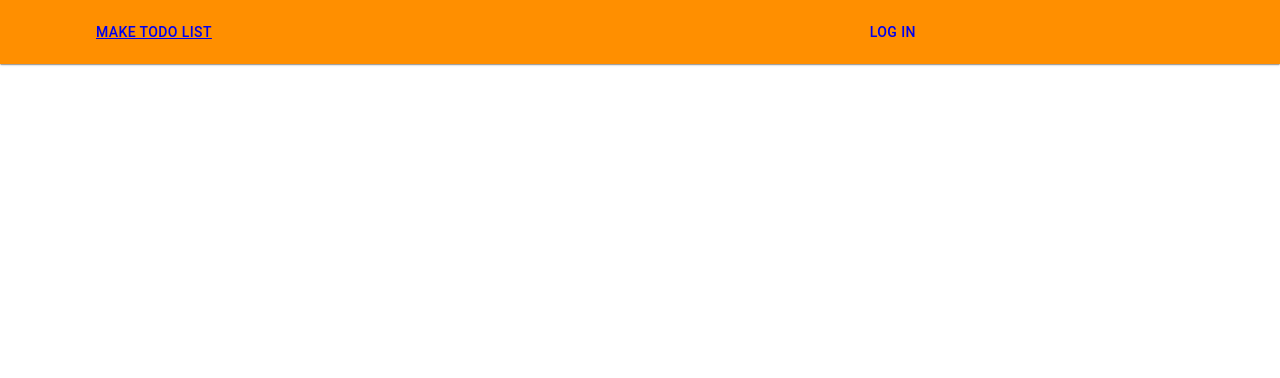
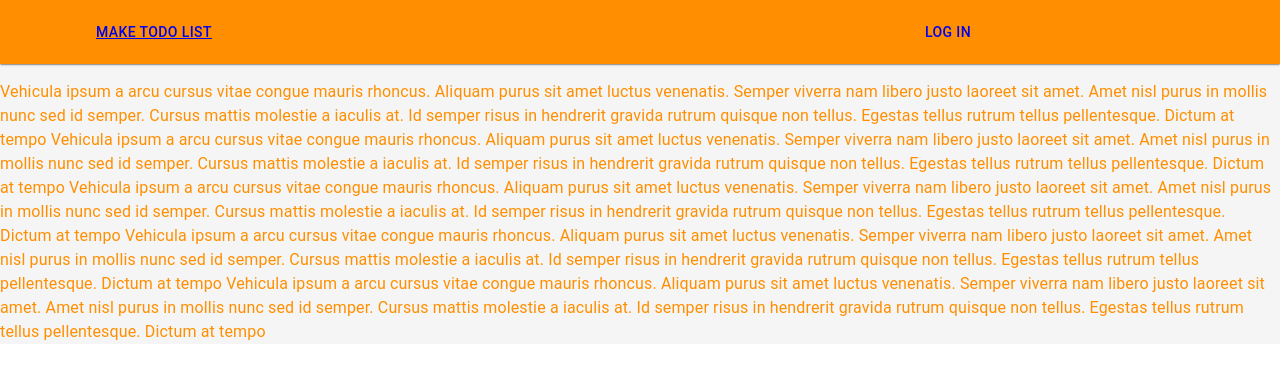
Before and after one commit to bishnuthapako/make-daily-todolist, a React (Create React App) app: page /post/view/1 in a window 1280 px wide. Shown: the top 378 px of the page. Built offline with nearby package versions, Linux system fonts and the light colour scheme; no server answers; the database is empty.

Commit message:
project updated

```diff
--- a/src/component/App.js
+++ b/src/component/App.js
@@ -66,11 +66,9 @@ const handleDelete = async (id)=> {
             <CssBaseline />
             <Header isAuth={isAuth} setIsAuth={setIsAuth}/>
       <Routes>
-
-        {/* <Route path="/" element={<Home isAuth={isAuth}/> */}
         <Route path="/" element={<Home todoList={todoList} isAuth={isAuth} handleDelete={handleDelete} />} />
         <Route path="/login" element={<Login setIsAuth={setIsAuth} />} />
-        <Route path="/post/:id" element={<Post />} />
+        <Route path="/post/view/:id" element={<Post />} />
         <Route path ="/create" element={<Create getTodolist={getTodolist} />} />
       </Routes>
         </BodyBox>
--- a/src/component/Header.js
+++ b/src/component/Header.js
@@ -14,9 +14,8 @@ const CustomToolbar = styled(Toolbar)({
 const FlexBox = styled(Box)({
     display: "flex",
     justifyContent: "space-between",
-    width: "30%",
-    alignItems: "center",
-    color: "white"
+    width: "25%",
+    alignItems: "center"
 })
 
 const Header = ({isAuth, setIsAuth}) => {
--- a/src/component/page/Home.js
+++ b/src/component/page/Home.js
@@ -1,10 +1,12 @@
 import { Avatar, Button, Card, CardContent, CardHeader, Container, Grid, IconButton, Typography } from '@mui/material'
 import React from 'react'
 import MoreVertIcon from '@mui/icons-material/MoreVert';
+import { auth } from '../../config/firebase';
+import { Link } from 'react-router-dom';
 
 
 
-const Home = ({todoList, handleDelete}) => {
+const Home = ({todoList, handleDelete, isAuth}) => {
 
   // console.log(todo, 'todo')
   // console.log(todo?.imgurl, 'img')
@@ -24,9 +26,15 @@ const Home = ({todoList, handleDelete}) => {
             }
           action={
             <IconButton aria-label="settings">
+              {
+                isAuth && todo?.author.id === auth?.currentUser?.uid && (
+                  <>
               <Button type="submit" onClick={()=>handleDelete(todo?.id)}>
                 <MoreVertIcon />
               </Button>
+                </>
+                )
+              }
             </IconButton>
           }
           title={todo?.author?.name}
@@ -34,13 +42,14 @@ const Home = ({todoList, handleDelete}) => {
         />
           <CardContent>
                 <Typography variant="h5" color="text.secondary">
+                  <Link to={`/post/view/${todo.author.id}`} style={{textDecoration: "none"}}>
                   {todo?.title}
+                  </Link>
                 </Typography>
             </CardContent>
             <CardContent sx={{mt: -2}}>
               <Typography variant="body2" color="text.secondary">
               {todo?.description}
-              console.log(todo?.author?.id, "id")
               </Typography>
             </CardContent>
         </Card>
--- a/src/component/page/Post.js
+++ b/src/component/page/Post.js
@@ -1,8 +1,19 @@
+import { Box, Typography } from '@mui/material'
 import React from 'react'
+import { useParams } from 'react-router-dom'
 
 const Post = () => {
+  const { id } = useParams()
   return (
-    <div>Post</div>
+    <Box sx={{pt: 10}}>
+      <Typography>
+      Vehicula ipsum a arcu cursus vitae congue mauris rhoncus. Aliquam purus sit amet luctus venenatis. Semper viverra nam libero justo laoreet sit amet. Amet nisl purus in mollis nunc sed id semper. Cursus mattis molestie a iaculis at. Id semper risus in hendrerit gravida rutrum quisque non tellus. Egestas tellus rutrum tellus pellentesque. Dictum at tempo
+      Vehicula ipsum a arcu cursus vitae congue mauris rhoncus. Aliquam purus sit amet luctus venenatis. Semper viverra nam libero justo laoreet sit amet. Amet nisl purus in mollis nunc sed id semper. Cursus mattis molestie a iaculis at. Id semper risus in hendrerit gravida rutrum quisque non tellus. Egestas tellus rutrum tellus pellentesque. Dictum at tempo
+      Vehicula ipsum a arcu cursus vitae congue mauris rhoncus. Aliquam purus sit amet luctus venenatis. Semper viverra nam libero justo laoreet sit amet. Amet nisl purus in mollis nunc sed id semper. Cursus mattis molestie a iaculis at. Id semper risus in hendrerit gravida rutrum quisque non tellus. Egestas tellus rutrum tellus pellentesque. Dictum at tempo
+      Vehicula ipsum a arcu cursus vitae congue mauris rhoncus. Aliquam purus sit amet luctus venenatis. Semper viverra nam libero justo laoreet sit amet. Amet nisl purus in mollis nunc sed id semper. Cursus mattis molestie a iaculis at. Id semper risus in hendrerit gravida rutrum quisque non tellus. Egestas tellus rutrum tellus pellentesque. Dictum at tempo
+      Vehicula ipsum a arcu cursus vitae congue mauris rhoncus. Aliquam purus sit amet luctus venenatis. Semper viverra nam libero justo laoreet sit amet. Amet nisl purus in mollis nunc sed id semper. Cursus mattis molestie a iaculis at. Id semper risus in hendrerit gravida rutrum quisque non tellus. Egestas tellus rutrum tellus pellentesque. Dictum at tempo
+      </Typography>
+    </Box>
   )
 }
 
```
